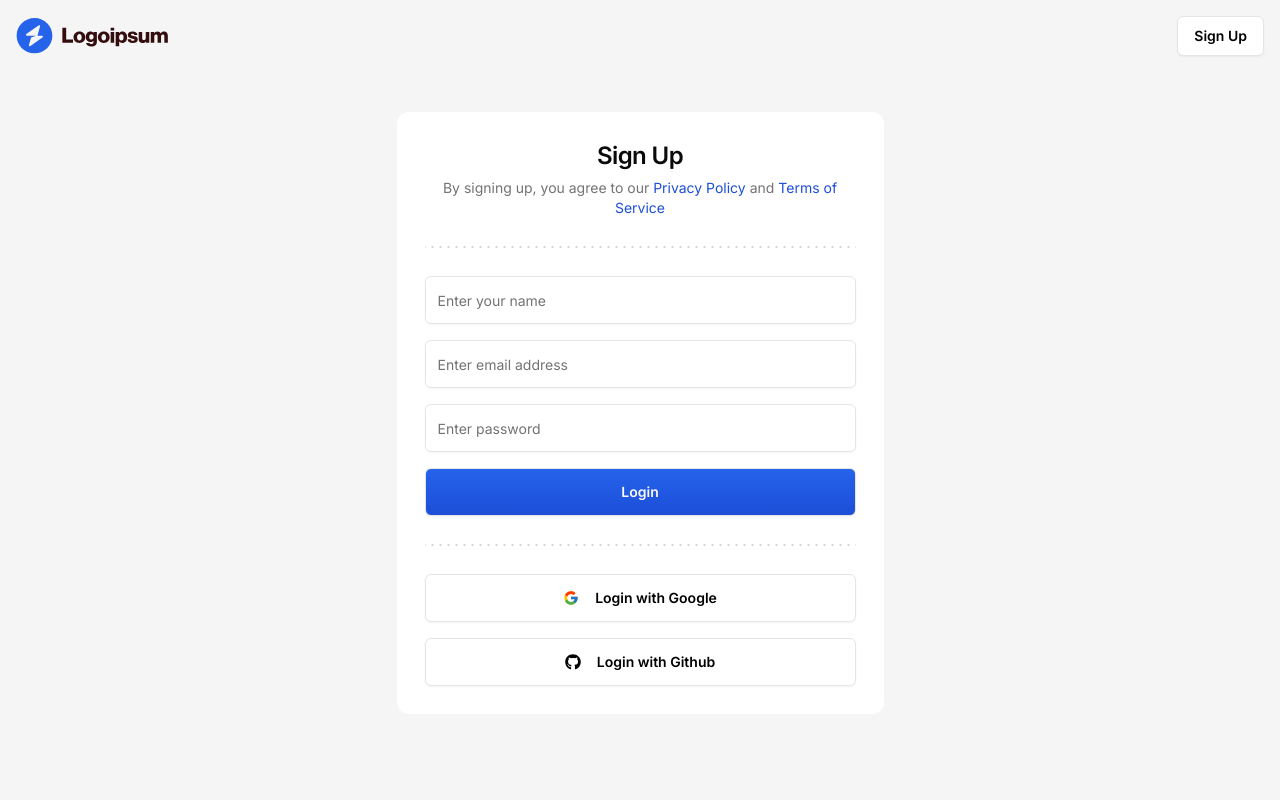
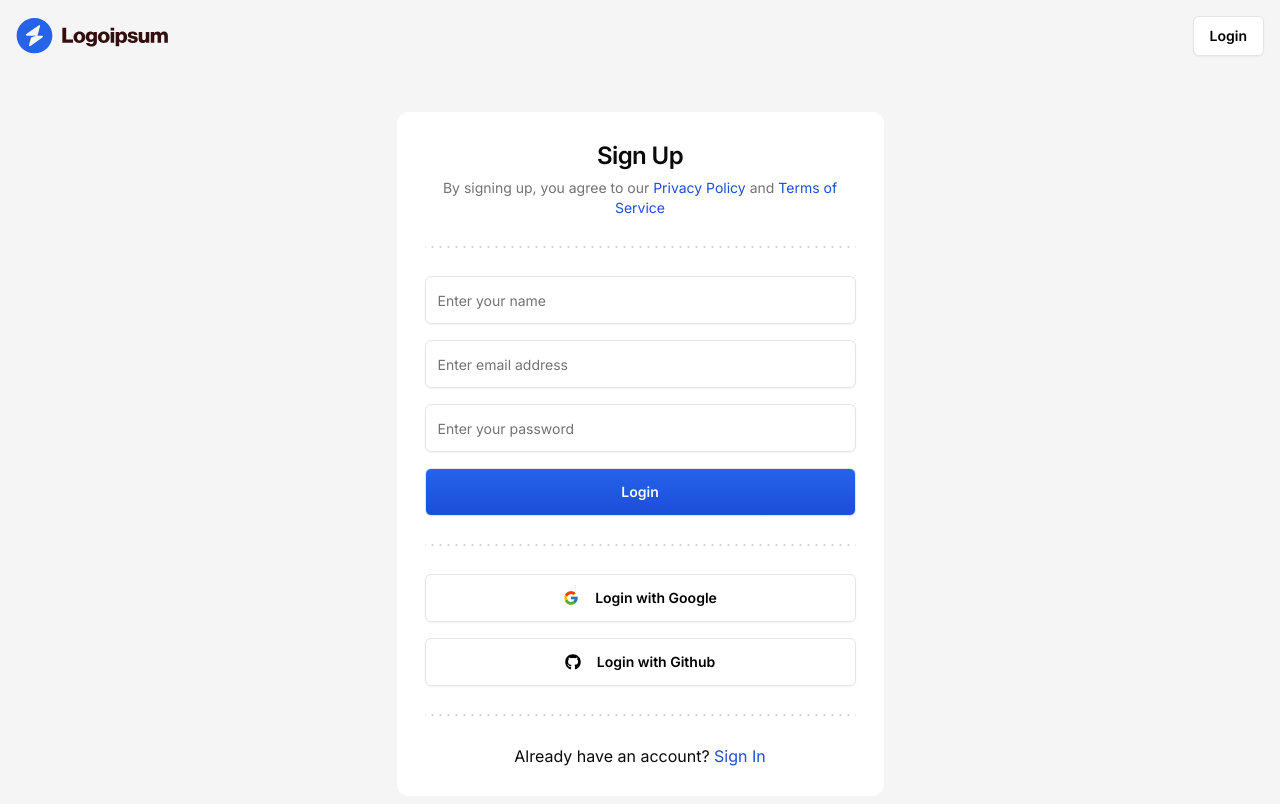
Before and after one commit to iamfahim07/jira-a-like, a Next.js app: page /sign-up in a window 1280 px wide. Shown: the top 804 px of the page. Built offline with nearby package versions, Linux system fonts and the light colour scheme.

Commit message:
Finished Login & Sign Up pege

```diff
--- a/src/app/(auth)/layout.tsx
+++ b/src/app/(auth)/layout.tsx
@@ -1,4 +1,8 @@
+"use client";
+
 import Image from "next/image";
+import Link from "next/link";
+import { usePathname } from "next/navigation";
 
 import { Button } from "@/components/ui/button";
 
@@ -7,13 +11,20 @@
 }
 
 const AuthLayout = ({ children }: AuthLayoutProps) => {
+  const pathname = usePathname();
+  const isSignIn = pathname === "/sign-in";
+
   return (
     <main className="bg-neutral-100 min-h-screen">
       <div className="mx-auto max-w-screen-2xl p-4">
         <nav className="flex justify-between items-center">
           <Image src="/logo.svg" alt="logo" width={152} height={56} />
 
-          <Button variant="secondary">Sign Up</Button>
+          <Button asChild variant="secondary">
+            <Link href={isSignIn ? "/sign-up" : "/sign-in"}>
+              {isSignIn ? "Sign Up" : "Login"}
+            </Link>
+          </Button>
         </nav>
 
         <div className="flex flex-col items-center justify-center pt-4 md:pt-14">
--- a/src/features/auth/components/sign-in-card.tsx
+++ b/src/features/auth/components/sign-in-card.tsx
@@ -1,3 +1,4 @@
+import Link from "next/link";
 import { useForm } from "react-hook-form";
 import { FaGithub } from "react-icons/fa";
 import { FcGoogle } from "react-icons/fc";
@@ -113,6 +114,17 @@
           Login with Github
         </Button>
       </CardContent>
+      <div className="px-7">
+        <DottedSeparator />
+      </div>
+      <CardContent className="p-7 flex items-center justify-center">
+        <p>
+          Don&apos;t have an account?
+          <Link href="/sign-up">
+            <span className="text-blue-700">&nbsp;Sign Up</span>
+          </Link>
+        </p>
+      </CardContent>
     </Card>
   );
 };
--- a/src/features/auth/components/sign-up-card.tsx
+++ b/src/features/auth/components/sign-up-card.tsx
@@ -1,6 +1,8 @@
 import Link from "next/link";
+import { useForm } from "react-hook-form";
 import { FaGithub } from "react-icons/fa";
 import { FcGoogle } from "react-icons/fc";
+import { z } from "zod";
 
 import { DottedSeparator } from "@/components/dotted-separator";
 import { Button } from "@/components/ui/button";
@@ -11,9 +13,36 @@
   CardHeader,
   CardTitle,
 } from "@/components/ui/card";
+import {
+  Form,
+  FormControl,
+  FormField,
+  FormItem,
+  FormMessage,
+} from "@/components/ui/form";
 import { Input } from "@/components/ui/input";
+import { zodResolver } from "@hookform/resolvers/zod";
+
+const formSchema = z.object({
+  name: z.string().trim().min(1, "Required"),
+  email: z.string().email(),
+  password: z.string().min(8, "Minimum of 8 characters required"),
+});
 
 export const SignUpCard = () => {
+  const form = useForm<z.infer<typeof formSchema>>({
+    resolver: zodResolver(formSchema),
+    defaultValues: {
+      name: "",
+      email: "",
+      password: "",
+    },
+  });
+
+  const onSubmit = (values: z.infer<typeof formSchema>) => {
+    console.log({ values });
+  };
+
   return (
     <Card className="w-full h-full md:w-[487px] border-none shadow-none">
       <CardHeader className="flex items-center justify-center text-center p-7">
@@ -36,38 +65,64 @@
       </div>
 
       <CardContent className="p-7">
-        <form className="space-y-4">
+        <Form {...form}>
+          <form onSubmit={form.handleSubmit(onSubmit)} className="space-y-4">
+            <FormField
+              name="name"
+              control={form.control}
+              render={({ field }) => (
+                <FormItem>
+                  <FormControl>
                     <Input
-            required
+                      {...field}
                       type="text"
-            value={""}
-            onChange={() => {}}
                       placeholder="Enter your name"
-            disabled={false}
                     />
+                  </FormControl>
+                  <FormMessage />
+                </FormItem>
+              )}
+            />
+
+            <FormField
+              name="email"
+              control={form.control}
+              render={({ field }) => (
+                <FormItem>
+                  <FormControl>
                     <Input
-            required
+                      {...field}
                       type="email"
-            value={""}
-            onChange={() => {}}
                       placeholder="Enter email address"
-            disabled={false}
                     />
+                  </FormControl>
+                  <FormMessage />
+                </FormItem>
+              )}
+            />
+
+            <FormField
+              name="password"
+              control={form.control}
+              render={({ field }) => (
+                <FormItem>
+                  <FormControl>
                     <Input
-            required
+                      {...field}
                       type="password"
-            value={""}
-            onChange={() => {}}
-            placeholder="Enter password"
-            disabled={false}
-            min={8}
-            max={256}
+                      placeholder="Enter your password"
+                    />
+                  </FormControl>
+                  <FormMessage />
+                </FormItem>
+              )}
             />
 
             <Button disabled={false} size="lg" className="w-full">
               Login
             </Button>
           </form>
+        </Form>
       </CardContent>
 
       <div className="px-7">
@@ -95,6 +150,17 @@
           Login with Github
         </Button>
       </CardContent>
+      <div className="px-7">
+        <DottedSeparator />
+      </div>
+      <CardContent className="p-7 flex items-center justify-center">
+        <p>
+          Already have an account?
+          <Link href="/sign-in">
+            <span className="text-blue-700">&nbsp;Sign In</span>
+          </Link>
+        </p>
+      </CardContent>
     </Card>
   );
 };
```
Lines whose indentation alone changed are shown as unchanged.
